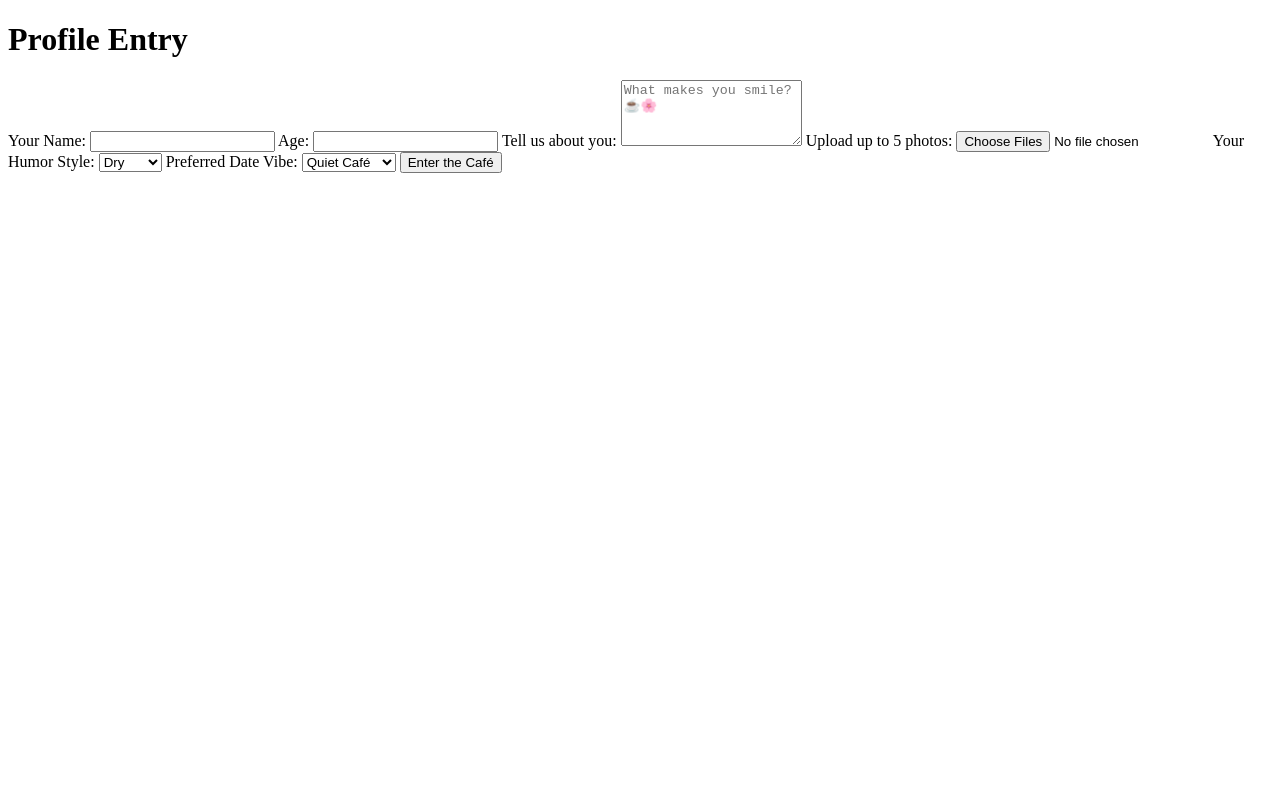
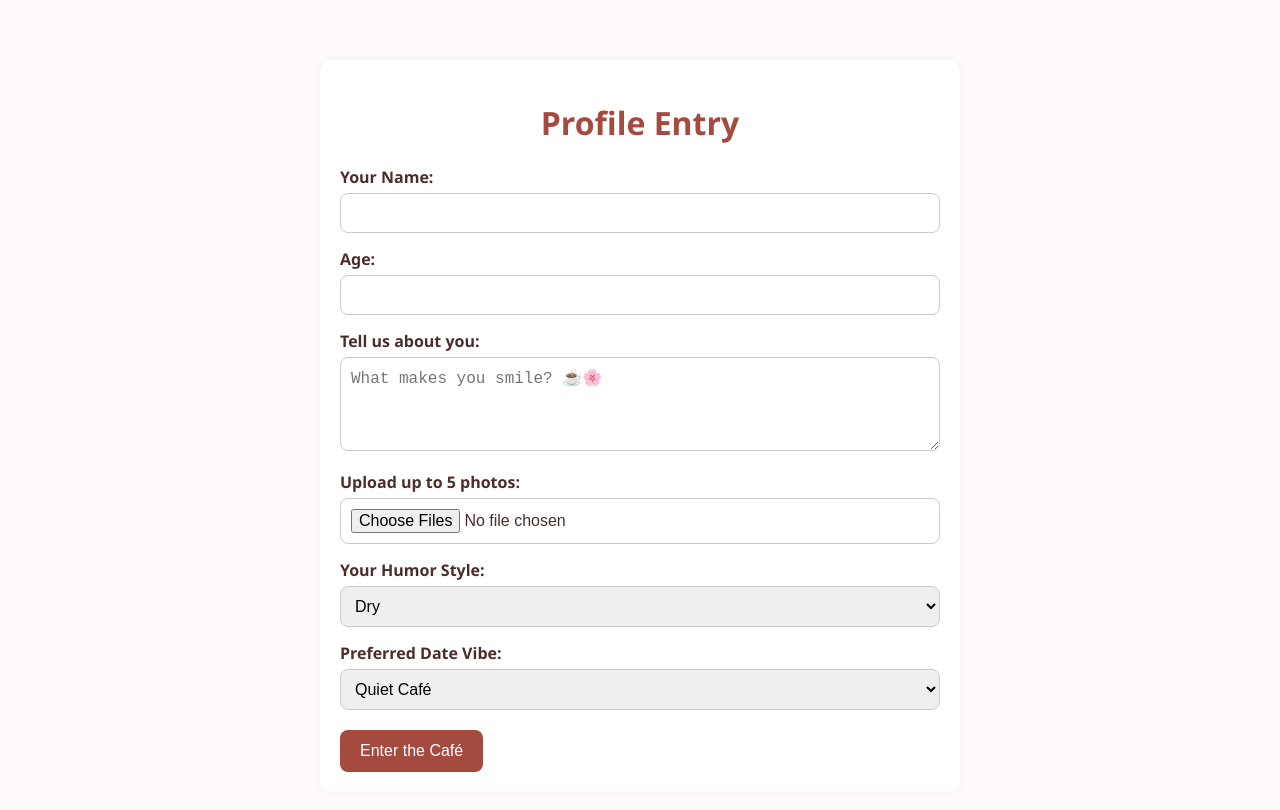
Before and after one commit to lirije-cyber/neverapart-cafe, a plain HTML site: page enter-cafe.html in a window 1280 px wide. Drawn offline with Linux system fonts and the light colour scheme.

Commit message:
Update styles.css

```diff
--- a/styles.css
+++ b/styles.css
@@ -1 +1,77 @@
-/* Shared styling for all pages */
+body {
+  font-family: 'Segoe UI', sans-serif;
+  background-color: #fffafc;
+  color: #4d2c2c;
+  margin: 0;
+  padding: 0;
+}
+
+.container {
+  max-width: 600px;
+  margin: 60px auto;
+  padding: 20px;
+  background: #ffffff;
+  box-shadow: 0 0 12px rgba(0, 0, 0, 0.05);
+  border-radius: 12px;
+}
+
+h1, h2 {
+  color: #a44a3f;
+  text-align: center;
+}
+
+form label {
+  display: block;
+  margin-top: 15px;
+  font-weight: bold;
+}
+
+form input,
+form textarea,
+form select {
+  width: 100%;
+  padding: 10px;
+  font-size: 16px;
+  margin-top: 5px;
+  border: 1px solid #ccc;
+  border-radius: 8px;
+  box-sizing: border-box;
+}
+
+form button,
+button {
+  margin-top: 20px;
+  padding: 12px 20px;
+  font-size: 16px;
+  background: #a44a3f;
+  color: white;
+  border: none;
+  border-radius: 8px;
+  cursor: pointer;
+  transition: background 0.3s ease;
+}
+
+form button:hover,
+button:hover {
+  background: #872e2b;
+}
+
+.gesture {
+  border: 1px dashed #a44a3f;
+  border-radius: 10px;
+  padding: 15px;
+  margin: 20px 0;
+  text-align: center;
+  background: #fff4f5;
+}
+
+.gesture h3 {
+  margin-bottom: 5px;
+}
+
+.coming {
+  text-align: center;
+  color: #a44a3f;
+  font-style: italic;
+  margin-top: 20px;
+}
```
